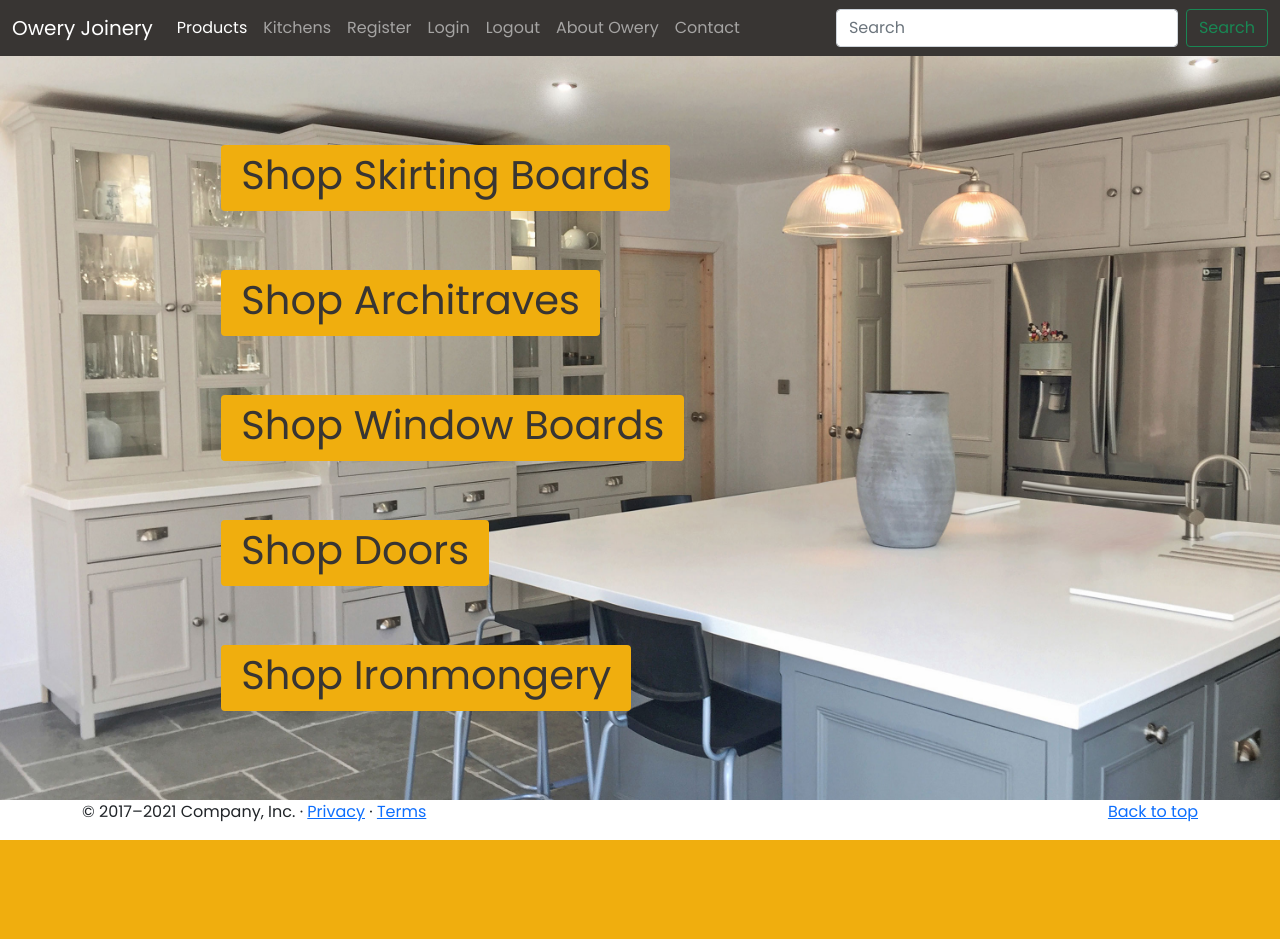
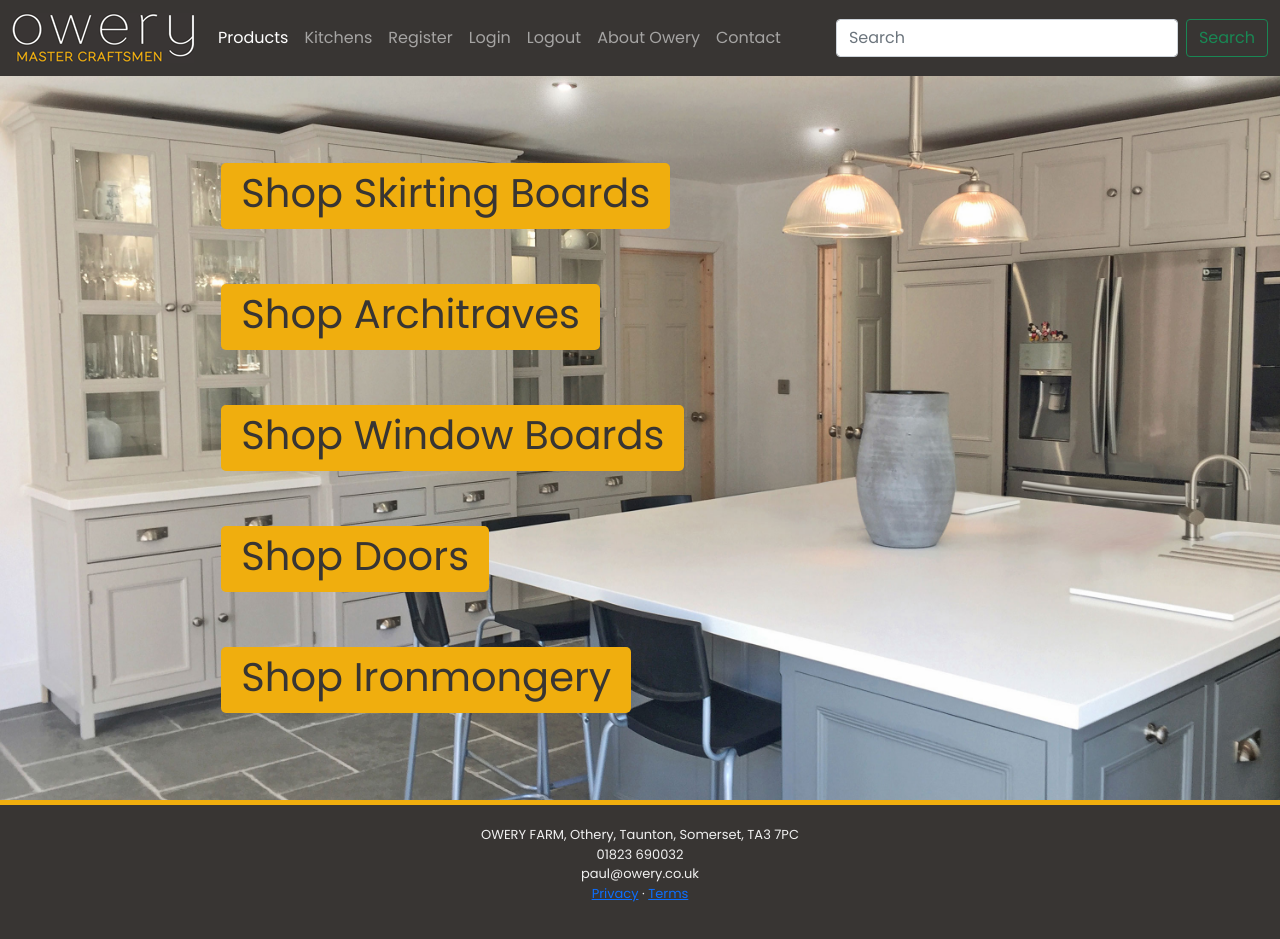
Before and after one commit to PaulWheatcroft/owery-joinery, a Django app: page / in a window 1280 px wide. Before the commit the page ends 840 px from the top, so only its background shows below. Run offline with Django 3.2, Linux system fonts and the light colour scheme; some libraries are stand-ins or nearby versions.

Commit message:
Created separate header and footer html files which are included in the base html file

```diff
--- a/home/templates/home/index.html
+++ b/home/templates/home/index.html
@@ -3,21 +3,21 @@
 
 {% block content %}
     <div class="container-fluid my-container">
-        <div class="row home-page align-items-center my-row">
+        <div class="row home-page align-items-center home-row">
             <div class="col-12 col-lg-8 offset-lg-2 my-col">
-                <a href="#" class="my-link">Shop Skirting Boards</a>
+                <a href="#" class="home-links">Shop Skirting Boards</a>
             </div>
             <div class="col-12 col-lg-8 offset-lg-2 my-col">
-                <a href="#" class="my-link">Shop Architraves</a>
+                <a href="#" class="home-links">Shop Architraves</a>
             </div>
             <div class="col-12 col-lg-8 offset-lg-2 my-col">
-                <a href="#" class="my-link">Shop Window Boards</a>
+                <a href="#" class="home-links">Shop Window Boards</a>
             </div>
             <div class="col-12 col-lg-8 offset-lg-2 my-col">
-                <a href="#" class="my-link">Shop Doors</a>
+                <a href="#" class="home-links">Shop Doors</a>
             </div>
             <div class="col-12 col-lg-8 offset-lg-2 my-col">
-                <a href="#" class="my-link">Shop Ironmongery</a>
+                <a href="#" class="home-links">Shop Ironmongery</a>
             </div>
         </div>
     </div>
--- a/static/css/base.css
+++ b/static/css/base.css
@@ -22,23 +22,40 @@ body {
 .home-page i {
     font-size: 4em;
 }
-.my-row {
-    padding-top: 116px;
+.home-row {
+    padding-top: 136px;
     padding-bottom: 60px;
 }
-.my-link {
+.home-links {
     background-color: #F0AE0E;
     color: #383533;
     display: inline-block;
     font-size: 25px;
-    border-radius: 4px;
+    border-radius: 5px;
     padding-left: 10px;
     padding-right: 10px;
     line-height: 50px;
     text-decoration: none;
+    transition: background-color 0.5s ease;
+}
+.home-links:hover {
+    background-color: #FFDD8B;
+    color: #383533;
+}
+.my-footer {
+    padding-top: 20px;
+    padding-bottom: 20px;
+    background-color: #383533;
+    color: #f1f1f1;
+    border-top: #F0AE0E solid 5px;
+    font-size: small;
+}
+.my-footer div ul {
+    list-style-type: none;
+    padding: 0;
 }
 @media (min-width: 992px) {
-    .my-link {
+    .home-links {
         font-size: 40px;
         padding-left: 20px;
         padding-right: 20px;
--- a/templates/base.html
+++ b/templates/base.html
@@ -34,46 +34,7 @@
 
 <body>
 
-    <header>
-        <nav class="navbar navbar-expand-md navbar-dark fixed-top my-nav">
-            <div class="container-fluid">
-                <a class="navbar-brand" href="#">Owery Joinery</a>
-                <button class="navbar-toggler" type="button" data-bs-toggle="collapse" data-bs-target="#navbarCollapse"
-                    aria-controls="navbarCollapse" aria-expanded="false" aria-label="Toggle navigation">
-                    <span class="navbar-toggler-icon"></span>
-                </button>
-                <div class="collapse navbar-collapse" id="navbarCollapse">
-                    <ul class="navbar-nav me-auto mb-2 mb-md-0">
-                        <li class="nav-item">
-                            <a class="nav-link active" aria-current="page" href="#">Products</a>
-                        </li>
-                        <li class="nav-item">
-                            <a class="nav-link" href="#">Kitchens</a>
-                        </li>
-                        <li class="nav-item">
-                            <a class="nav-link" href="#">Register</a>
-                        </li>
-                        <li class="nav-item">
-                            <a class="nav-link" href="#">Login</a>
-                        </li>
-                        <li class="nav-item">
-                            <a class="nav-link" href="#">Logout</a>
-                        </li>
-                        <li class="nav-item">
-                            <a class="nav-link" href="#">About Owery</a>
-                        </li>
-                        <li class="nav-item">
-                            <a class="nav-link" href="#">Contact</a>
-                        </li>
-                    </ul>
-                    <form class="d-flex">
-                        <input class="form-control me-2" type="search" placeholder="Search" aria-label="Search">
-                        <button class="btn btn-outline-success" type="submit">Search</button>
-                    </form>
-                </div>
-            </div>
-        </nav>
-    </header>
+    {% include 'header.html' %}
 
     {% if mesages %}
     <div class="message-container">
@@ -90,10 +51,7 @@
 
     </main>
 
-    <footer class="container">
-        <p class="float-end"><a href="#">Back to top</a></p>
-        <p>&copy; 2017–2021 Company, Inc. &middot; <a href="#">Privacy</a> &middot; <a href="#">Terms</a></p>
-    </footer>
+    {% include 'footer.html' %}
 
     {% block corejs %}
     <script src="https://cdn.jsdelivr.net/npm/@popperjs/core@2.9.3/dist/umd/popper.min.js"
--- /dev/null
+++ b/templates/footer.html
@@ -0,0 +1,13 @@
+<footer class="my-footer">
+    <div class="container text-center">
+
+        <ul>
+            <li>OWERY FARM, Othery, Taunton, Somerset, TA3 7PC</li>
+            <li> 01823 690032</li>
+            <li>paul@owery.co.uk</li>
+            <li><a href="#">Privacy</a> &middot; <a href="#">Terms</a></li>
+        </ul>
+
+    </div>
+
+</footer>
--- /dev/null
+++ b/templates/header.html
@@ -0,0 +1,40 @@
+<header>
+    <nav class="navbar navbar-expand-md navbar-dark fixed-top my-nav">
+        <div class="container-fluid">
+            <a class="navbar-brand" href="#"><img src="/media/owery-menu.png" alt=""></a>
+            <button class="navbar-toggler" type="button" data-bs-toggle="collapse" data-bs-target="#navbarCollapse"
+                aria-controls="navbarCollapse" aria-expanded="false" aria-label="Toggle navigation">
+                <span class="navbar-toggler-icon"></span>
+            </button>
+            <div class="collapse navbar-collapse" id="navbarCollapse">
+                <ul class="navbar-nav me-auto mb-2 mb-md-0">
+                    <li class="nav-item">
+                        <a class="nav-link active" aria-current="page" href="#">Products</a>
+                    </li>
+                    <li class="nav-item">
+                        <a class="nav-link" href="#">Kitchens</a>
+                    </li>
+                    <li class="nav-item">
+                        <a class="nav-link" href="#">Register</a>
+                    </li>
+                    <li class="nav-item">
+                        <a class="nav-link" href="#">Login</a>
+                    </li>
+                    <li class="nav-item">
+                        <a class="nav-link" href="#">Logout</a>
+                    </li>
+                    <li class="nav-item">
+                        <a class="nav-link" href="#">About Owery</a>
+                    </li>
+                    <li class="nav-item">
+                        <a class="nav-link" href="#">Contact</a>
+                    </li>
+                </ul>
+                <form class="d-flex">
+                    <input class="form-control me-2" type="search" placeholder="Search" aria-label="Search">
+                    <button class="btn btn-outline-success" type="submit">Search</button>
+                </form>
+            </div>
+        </div>
+    </nav>
+</header>
```
Also changed, not shown: media/owery-menu.png (added).
